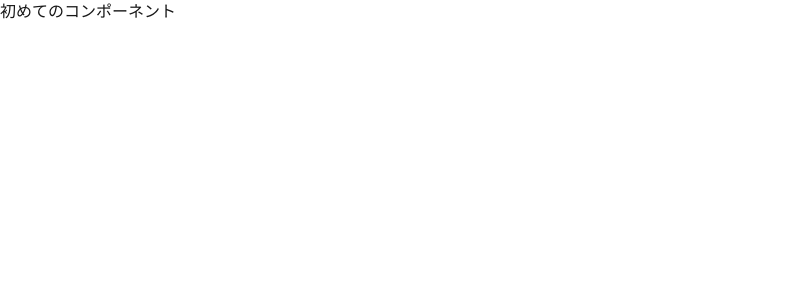
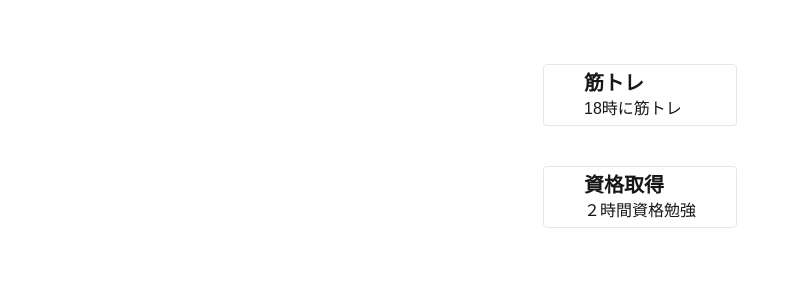
Before and after one commit to rentajg1/nextjs-todo-app, a Next.js app: page / in a window 1280 px wide. Shown: the top 300 px of the page, without its empty margins (0-800 px from the left). Built offline with nearby package versions, Linux system fonts and the light colour scheme.

Commit message:
TODOリスト画面の作成

```diff
--- a/app/page.tsx
+++ b/app/page.tsx
@@ -1,9 +1,27 @@
-import Image from 'next/image'
+//use client
+// import { useState } from 'react'
 
-export default function Home() {
+export default function listHome() {
   return (
-    <div>
-      <h1>初めてのコンポーネント</h1>
+    <div className='w-full'>
+      <header className='w-full text-white py-4'>
+        <h1 className='text-2xl font-bold px-8'>Next.js</h1>
+      </header>
+      <div className='flex flex-col items-center w-full'>
+        <div className='px-8'>
+          <div className='border rounded px-2 py-1 max-w-80 mb-10'>
+            <h1 className='flex flex-col px-8 text-xl font-bold'>筋トレ</h1>
+            <p className='flex flex-col px-8'>18時に筋トレ</p>
+          </div>
+          <div className='border rounded px-2 py-1 max-w-80 mb-10'>
+            <h1 className='flex flex-col px-8 text-xl font-bold'>資格取得</h1>
+            <p className='flex flex-col px-8'>２時間資格勉強</p>
+          </div>
+        </div>
+      </div>
+      <footer className='w-full text-white py-4 text-center'>
+        <p>@COPY Light </p>
+      </footer>
     </div>
   )
 }
```
